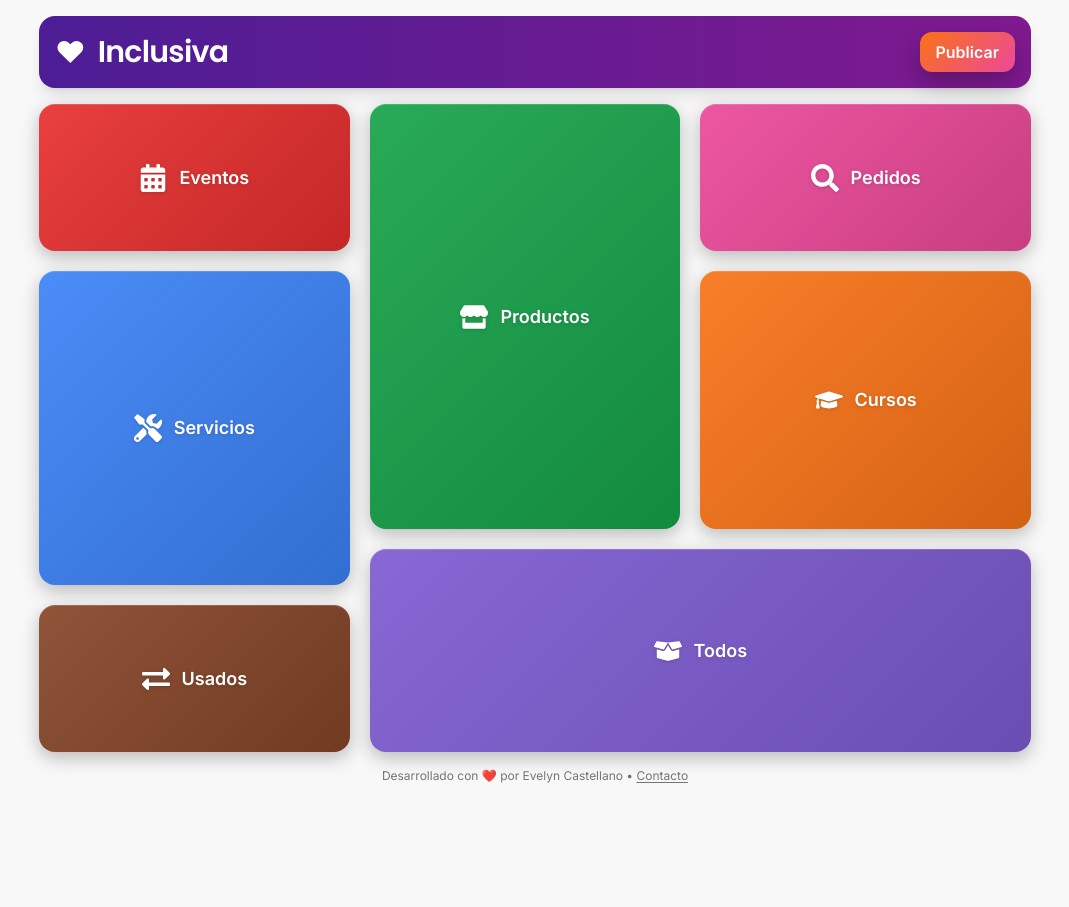
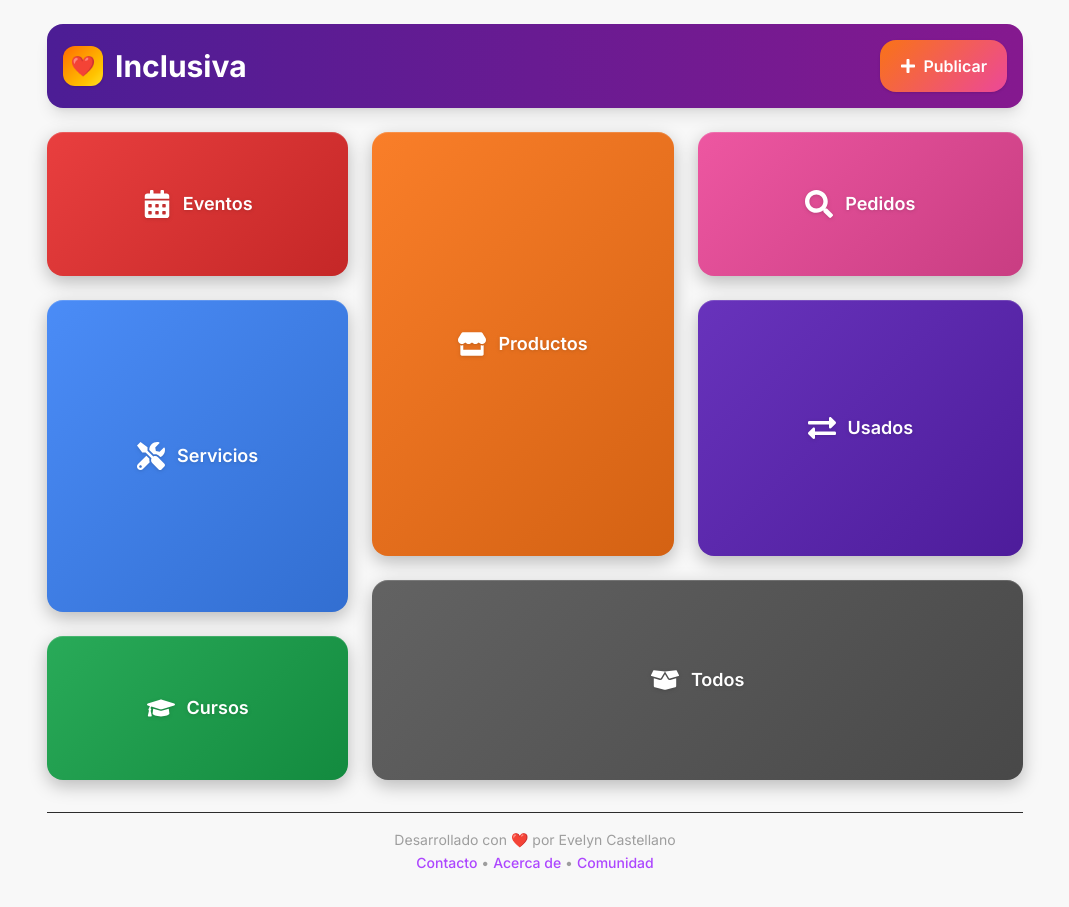
Before and after one commit to ZBrian99/inclusiva, a Next.js app: page / in a window 1280 px wide. Shown: the whole page, without its empty margins (105-1174 px from the left). Before the commit the page ends 800 px from the top, so only its background shows below. Built offline with nearby package versions, Linux system fonts and the light colour scheme.

Commit message:
add bento grid

```diff
--- a/src/app/globals.css
+++ b/src/app/globals.css
@@ -17,8 +17,9 @@
 	--breakpoint-xl: 1280px;
 	--breakpoint-2xl: 1536px;
 
-	--primary: #8b5cf6;
-	--primary-700: #6d28d9;
+	--primary: #4c1d95;
+	--primary-300: #85198f;
+	--primary-700: #2b0f79;
 
 	--red: #e72e2e;
 	--red-700: #b91c1c;
@@ -40,9 +41,11 @@
 	--yellow-700: #d6951c;
 	--yellow-300: #fde68a;
 
-	--brown: #854527;
-	--orange-700: #c2410c;
-	--orange-300: #fdba74;
+	--violet: #5b21b6;
+	--violet-700: #4c1d95;
+	--violet-500: #5b21b6;
+	--violet-400: #6125c2;
+	--violet-300: #7c3aed;
 
 	--orange: #f97316;
 	--orange-700: #c2410c;
@@ -88,7 +91,7 @@
 }
 .gradient-navbar {
 	background-color: #4c1d95;
-	background-image: linear-gradient(to right, #4c1d95, rgba(134, 25, 143, 0.9));
+	background-image: linear-gradient(to right, #4c1d95, #85198f);
 }
 
 .gradient-cta {
@@ -167,6 +170,14 @@
 	--tile-fg: var(--black);
 }
 
+.tile-violet-dark {
+	--tile-base: var(--violet-700);
+}
+.tile-violet-light {
+	--tile-base: var(--violet-300);
+	--tile-fg: var(--black);
+}
+
 .tile-yellow-dark {
 	--tile-base: var(--yellow-700);
 }
@@ -214,8 +225,8 @@
 .tile-orange {
 	--tile-base: var(--orange);
 }
-.tile-brown {
-	--tile-base: var(--brown);
+.tile-violet {
+	--tile-base: var(--violet);
 }
 .tile-green {
 	--tile-base: var(--green);
--- a/src/app/page.tsx
+++ b/src/app/page.tsx
@@ -4,7 +4,7 @@ import Footer from '@/components/Footer';
 
 export default function Home() {
 	return (
-		<main className='mx-auto max-w-5xl p-4 h-[100svh] flex flex-col gap-4'>
+		<main className='mx-auto max-w-5xl p-6 flex flex-col gap-6'>
 			<Header />
 			<BentoGrid />
 			<Footer />
--- a/src/components/BentoGrid.tsx
+++ b/src/components/BentoGrid.tsx
@@ -3,7 +3,7 @@ import Tile from './Tile';
 
 export default function BentoGrid() {
 	return (
-		<section className='grid grid-cols-1 gap-3 us:grid-cols-6 lg:gap-5 sm:grid-cols-12 lg:grid-rows-12 flex-1 min-h-[calc(100svh-10rem)]'>
+		<section className='grid grid-cols-1 gap-3 us:grid-cols-6 lg:gap-6 sm:grid-cols-12 lg:grid-rows-12 flex-1 min-h-[calc(100svh-9.5rem)]'>
 			<Tile
 				href='/publicaciones/eventos'
 				className='col-span-1 us:col-span-3 tile-red lg:col-start-1 lg:col-span-4 lg:row-start-1 lg:row-span-3'
@@ -30,29 +30,29 @@ export default function BentoGrid() {
 
 			<Tile
 				href='/publicaciones/productos'
-				className='col-span-1 us:col-span-3 tile-green-dark lg:col-start-5 lg:col-span-4 lg:row-start-1 lg:row-span-8'
+				className='col-span-1 us:col-span-3 tile-orange lg:col-start-5 lg:col-span-4 lg:row-start-1 lg:row-span-8'
 			>
 				<FaStore size={28} className='drop-shadow' />
 				<span className='text-lg font-semibold drop-shadow'>Productos</span>
 			</Tile>
 			<Tile
+				href='/publicaciones/cursos'
+				className='col-span-1 us:col-span-3 tile-green-dark lg:col-start-1 lg:col-span-4 lg:row-start-10 lg:row-span-3'
+			>
+				<FaGraduationCap size={28} className='drop-shadow' />
+				<span className='text-lg font-semibold drop-shadow'>Cursos</span>
+			</Tile>
+			<Tile
 				href='/publicaciones/usados'
-				className='col-span-1 us:col-span-3 tile-brown lg:col-start-1 lg:col-span-4 lg:row-start-10 lg:row-span-3'
+				className='col-span-1 us:col-span-3 tile-violet lg:col-start-9 lg:col-span-5 lg:row-start-4 lg:row-span-5'
 			>
 				<FaExchangeAlt size={28} className='drop-shadow' />
 				<span className='text-lg font-semibold drop-shadow'>Usados</span>
 			</Tile>
-			<Tile
-				href='/publicaciones/cursos'
-				className='col-span-1 us:col-span-3 tile-orange lg:col-start-9 lg:col-span-5 lg:row-start-4 lg:row-span-5'
-			>
-				<FaGraduationCap size={28} className='drop-shadow' />
-				<span className='text-lg font-semibold drop-shadow'>Cursos</span>
-			</Tile>
 
 			<Tile
 				href='/publicaciones'
-				className='col-span-1 us:col-span-6 tile-lilac-dark sm:col-start-6 lg:col-span-9 lg:row-start-9 lg:row-span-4'
+				className='col-span-1 us:col-span-6 tile-gray-dark sm:col-start-6 lg:col-span-9 lg:row-start-9 lg:row-span-4'
 			>
 				<FaBoxOpen size={28} className='drop-shadow' />
 				<span className='text-lg font-semibold drop-shadow'>Todos</span>
--- a/src/components/Footer.tsx
+++ b/src/components/Footer.tsx
@@ -1,8 +1,49 @@
 const WPP_NUMBER = '5492236032601';
 
 const Footer = () => {
+  // .footer {
+  //   margin-top: 48px;
+  //   text-align: center;
+  //   padding: 24px;
+  //   border-top: 1px solid rgba(255, 255, 255, 0.05);
+  // }
+
+  // .footer-content {
+  //   font-size: 13px;
+  //   color: #6b7280;
+  //   line-height: 1.6;
+  // }
+
+  // .footer a {
+  //   color: #8b5cf6;
+  //   text-decoration: none;
+  //   font-weight: 500;
+  //   transition: color 0.3s ease;
+  // }
+
+  // .footer a:hover {
+  //   color: #a855f7;
+  // }
 	return (
-		<footer className='shrink-0 text-center text-xs text-gray-600 dark:text-gray-400'>
+		<>
+			<footer className='text-center mt-2 pt-4 pb-2 border-t border-gray-900/95'>
+				<div className='text-sm text-gray-500 leading-relaxed'>
+					Desarrollado con ❤️ por Evelyn Castellano
+					<br />
+					<a href='#' className='text-purple-500 font-medium no-underline transition-colors hover:text-purple-400'>
+						Contacto
+					</a>{' '}
+					•{' '}
+					<a href='#' className='text-purple-500 font-medium no-underline transition-colors hover:text-purple-400'>
+						Acerca de
+					</a>{' '}
+					•{' '}
+					<a href='#' className='text-purple-500 font-medium no-underline transition-colors hover:text-purple-400'>
+						Comunidad
+					</a>
+				</div>
+			</footer>
+			{/* <footer className='shrink-0 text-center text-xs text-gray-600 dark:text-gray-400'>
 				Desarrollado con ❤️ por Evelyn Castellano •{' '}
 				<a
 					href={`https://wa.me/${WPP_NUMBER}`}
@@ -12,7 +53,8 @@ const Footer = () => {
 				>
 					Contacto
 				</a>
-		</footer>
+			</footer> */}
+		</>
 	);
 };
 export default Footer;
--- a/src/components/Header.tsx
+++ b/src/components/Header.tsx
@@ -1,19 +1,22 @@
 import Link from 'next/link';
+import { FaPlus } from 'react-icons/fa';
 
 export default function Header() {
 	return (
 		<header className='relative rounded-2xl gradient-navbar p-4 text-white shadow-lg'>
 			<div className='flex items-center justify-between gap-4'>
 				<div className='flex items-center gap-3'>
-					<span aria-hidden className='text-2xl sm:text-3xl leading-none'>
-						❤
-					</span>
-					<h1 className='text-2xl font-semibold tracking-tight sm:text-3xl font-display '>Inclusiva</h1>
+					<div className='flex h-10 w-10 items-center justify-center rounded-xl bg-gradient-to-br from-orange-500 to-yellow-300 text-xl shadow-sm'>
+						❤️
+					</div>
+
+					<h1 className='text-3xl font-bold text-white'>Inclusiva</h1>
 				</div>
 				<Link
 					href={'/publicar'}
-					className='btn-cta gradient-cta rounded-xl px-4 py-2 text-sm font-semibold transition sm:text-base'
+					className='relative overflow-hidden rounded-2xl flex gap-2 items-center gradient-cta px-5 py-3.5 text-base font-semibold text-white shadow-sm transition-all duration-300 ease-in-out hover:-translate-y-0.5 hover:shadow-lg'
 				>
+					<FaPlus />
 					Publicar
 				</Link>
 			</div>
```
Lines whose indentation alone changed are shown as unchanged.
